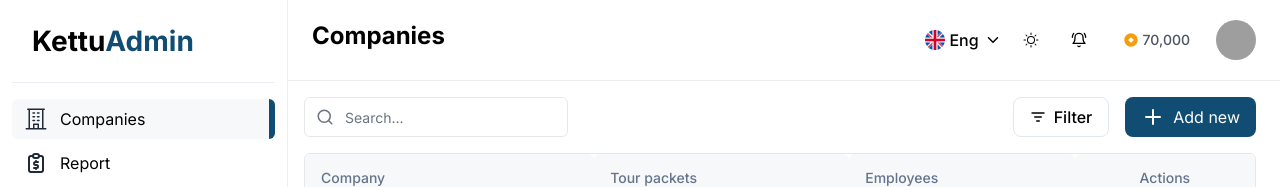
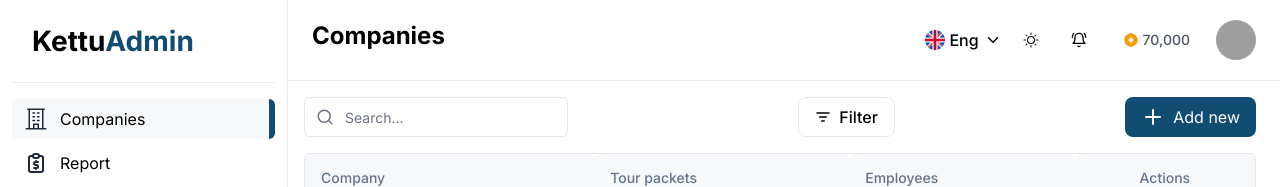
Before and after one commit to JFaithTrust/kettu_admin, a Next.js app: page /en/dashboard/companies in a window 1280 px wide. Shown: the top 187 px of the page. Built offline with nearby package versions, Linux system fonts and the light colour scheme; grey boxes are pictures that could not be loaded.

Commit message:
components seperated. data table improved

```diff
--- a/src/app/[locale]/dashboard/companies/page.tsx
+++ b/src/app/[locale]/dashboard/companies/page.tsx
@@ -1,13 +1,18 @@
 'use client'
 
 import React from "react";
-import {companyColumn} from "@/app/[locale]/dashboard/companies/company-column";
-import {CompanyData} from "@/constants";
-import {DataTable} from "@/components/layout/data-table";
+import { companyColumn } from "@/app/[locale]/dashboard/companies/company-column";
+import { CompanyData } from "@/constants";
+import { DataTable } from "@/components/layout/data-table";
 
 const CompaniesPage = () => {
   return (
-    <DataTable columns={companyColumn} data={CompanyData} />
+    <div>
+      <DataTable columns={companyColumn}
+                 data={CompanyData}
+                 hasFilter={true} hasPagination={true} hasSearchbar={true} hasAddButton={true}
+                 addButtonLink={"/dashboard/companies/create"} />
+    </div>
   );
 };
 
--- /dev/null
+++ b/src/components/layout/add-button.tsx
@@ -0,0 +1,22 @@
+import { Button } from "@/components/ui/button";
+import { LuPlus } from "react-icons/lu";
+import Link from "next/link";
+import React from "react";
+
+interface AddButtonProps{
+  link: string
+}
+
+export function AddButton(props: AddButtonProps) {
+
+  return (
+    <Link href={props.link}>
+      <Button
+        className="py-3 px-4 flex gap-x-2 bg-primary rounded-lg text-white hover:bg-primary/80"
+      >
+        <LuPlus className={"h-6 w-6"} />
+        Add new
+      </Button>
+    </Link>
+  )
+}
--- a/src/components/layout/data-table.tsx
+++ b/src/components/layout/data-table.tsx
@@ -1,36 +1,38 @@
 "use client"
 
 import {
-  ColumnDef, ColumnFiltersState,
+  ColumnDef,
+  ColumnFiltersState,
   flexRender,
-  getCoreRowModel, getFilteredRowModel,
-  getPaginationRowModel, getSortedRowModel,
+  getCoreRowModel,
+  getFilteredRowModel,
+  getPaginationRowModel,
+  getSortedRowModel,
   SortingState,
-  useReactTable, VisibilityState,
+  useReactTable,
+  VisibilityState,
 } from "@tanstack/react-table"
-import {Table, TableBody, TableCell, TableHead, TableHeader, TableRow,} from "@/components/ui/table"
-import {Button} from "@/components/ui/button";
-import React, {useEffect, useState} from "react";
-import {PaginationType} from "@/types";
-import {Input} from "@/components/ui/input";
-import {LuListFilter, LuPlus, LuSearch} from "react-icons/lu";
-import {
-  DropdownMenu,
-  DropdownMenuCheckboxItem,
-  DropdownMenuContent,
-  DropdownMenuTrigger
-} from "@/components/ui/dropdown-menu";
-import Link from "next/link";
-import {companyColumn} from "@/app/[locale]/dashboard/companies/company-column";
-import {CustomPagination} from "@/components/ui/custom-pagination";
+import { Table, TableBody, TableCell, TableHead, TableHeader, TableRow, } from "@/components/ui/table"
+import React, { useEffect, useState } from "react";
+import { PaginationType } from "@/types";
+import { companyColumn } from "@/app/[locale]/dashboard/companies/company-column";
+import { CustomPagination } from "@/components/ui/custom-pagination";
+import { Searchbar } from "@/components/layout/searchbar";
+import { Filter } from "@/components/layout/filter";
+import { AddButton } from "@/components/layout/add-button";
 
 
 interface TableProps<D, V> {
   columns: ColumnDef<D, V>[]
-  data: D[]
+  data: D[],
+  hasFilter: boolean,
+  hasSearchbar: boolean,
+  hasAddButton: boolean,
+  addButtonLink: string,
+  hasPagination: boolean
 }
 
-export function DataTable<D, V>({columns, data}: TableProps<D, V>) {
+export function DataTable<D, V>({ columns, data, hasFilter, hasSearchbar, hasPagination, hasAddButton, addButtonLink }: TableProps<D, V>) {
   const [pagination, setPagination] = useState<PaginationType>({
     pageIndex: 0,
     pageSize: 5,
@@ -71,51 +73,15 @@ export function DataTable<D, V>({columns, data}: TableProps<D, V>) {
   return (
     <div className={"w-full flex flex-col gap-y-4"}>
       <div className="flex items-center justify-between">
-        <div className={"relative"}>
-          <Input
-            placeholder="Search..."
-            className="max-w-sm peer block rounded-md border border-gray-200 py-[9px] pl-10 text-sm outline-2 placeholder:text-gray-500"
-          />
-          <LuSearch
-            className="pointer-events-none absolute left-3 top-1/2 h-[18px] w-[18px] -translate-y-1/2 text-gray-500 peer-focus:text-gray-900"/>
-        </div>
-        <div className="flex gap-x-4">
-          <DropdownMenu>
-            <DropdownMenuTrigger asChild>
-              <Button variant="outline" className="ml-auto font-medium rounded-lg py-3 px-4">
-                <LuListFilter className="mr-2 h-4 w-4"/>
-                Filter
-              </Button>
-            </DropdownMenuTrigger>
-            <DropdownMenuContent align="end">
-              {table
-                .getAllColumns()
-                .filter((column) => column.getCanHide())
-                .map((column) => {
-                  return (
-                    <DropdownMenuCheckboxItem
-                      key={column.id}
-                      className="capitalize"
-                      checked={column.getIsVisible()}
-                      onCheckedChange={(value) =>
-                        column.toggleVisibility(!!value)
-                      }
-                    >
-                      {column.id}
-                    </DropdownMenuCheckboxItem>
-                  )
-                })}
-            </DropdownMenuContent>
-          </DropdownMenu>
-          <Link href={"/dashboard/companies/create"}>
-            <Button
-              className="py-3 px-4 flex gap-x-2 bg-primary rounded-lg text-white hover:bg-primary/80"
-            >
-              <LuPlus className={"h-6 w-6"}/>
-              Add new
-            </Button>
-          </Link>
-        </div>
+        {hasSearchbar && (
+          <Searchbar />
+        )}
+        {hasFilter && (
+          <Filter table={table} />
+        )}
+        {hasAddButton && (
+          <AddButton link={addButtonLink} />
+        )}
       </div>
       <div className="rounded-md border">
         <Table>
@@ -169,10 +135,12 @@ export function DataTable<D, V>({columns, data}: TableProps<D, V>) {
       </div>
       <div className={"flex justify-between"}>
         <div>
-          <CustomPagination
-            pagination={pagination}
-            setPagination={setPagination}
-            rowCount={data.length}/>
+          {hasPagination && (
+            <CustomPagination
+              pagination={pagination}
+              setPagination={setPagination}
+              rowCount={data.length} />
+          )}
         </div>
       </div>
     </div>
--- /dev/null
+++ b/src/components/layout/filter.tsx
@@ -0,0 +1,49 @@
+import {
+  DropdownMenu,
+  DropdownMenuCheckboxItem,
+  DropdownMenuContent,
+  DropdownMenuTrigger
+} from "@/components/ui/dropdown-menu";
+import { Button } from "@/components/ui/button";
+import { LuListFilter, LuPlus } from "react-icons/lu";
+import Link from "next/link";
+import React from "react";
+import { RowData, Table } from "@tanstack/table-core";
+
+interface FilterProps<D> {
+  table: Table<D>;
+}
+
+export function Filter<D> (props: FilterProps<D>) {
+  return (
+    <div className="flex gap-x-4">
+      <DropdownMenu>
+        <DropdownMenuTrigger asChild>
+          <Button variant="outline" className="ml-auto font-medium rounded-lg py-3 px-4">
+            <LuListFilter className="mr-2 h-4 w-4" />
+            Filter
+          </Button>
+        </DropdownMenuTrigger>
+        <DropdownMenuContent align="end">
+          {props.table
+            .getAllColumns()
+            .filter((column) => column.getCanHide())
+            .map((column) => {
+              return (
+                <DropdownMenuCheckboxItem
+                  key={column.id}
+                  className="capitalize"
+                  checked={column.getIsVisible()}
+                  onCheckedChange={(value) =>
+                    column.toggleVisibility(!!value)
+                  }
+                >
+                  {column.id}
+                </DropdownMenuCheckboxItem>
+              )
+            })}
+        </DropdownMenuContent>
+      </DropdownMenu>
+    </div>
+  )
+}
--- /dev/null
+++ b/src/components/layout/searchbar.tsx
@@ -0,0 +1,16 @@
+import { Input } from "@/components/ui/input";
+import { LuSearch } from "react-icons/lu";
+import React from "react";
+
+export const Searchbar = () => {
+  return (
+    <div className={"relative"}>
+      <Input
+        placeholder="Search..."
+        className="max-w-sm peer block rounded-md border border-gray-200 py-[9px] pl-10 text-sm outline-2 placeholder:text-gray-500"
+      />
+      <LuSearch
+        className="pointer-events-none absolute left-3 top-1/2 h-[18px] w-[18px] -translate-y-1/2 text-gray-500 peer-focus:text-gray-900" />
+    </div>
+  )
+}
```
